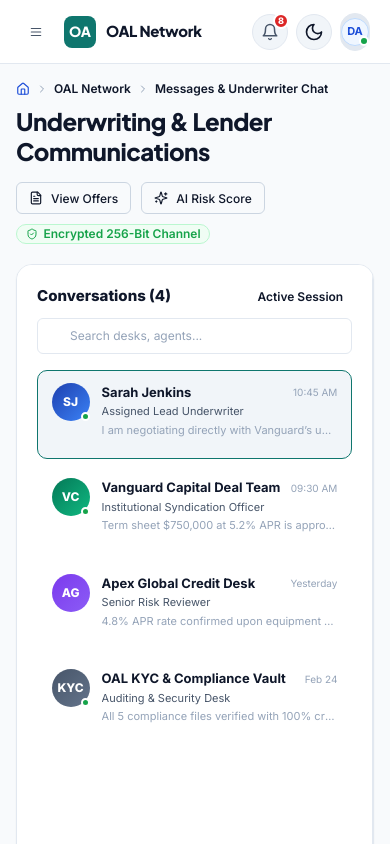
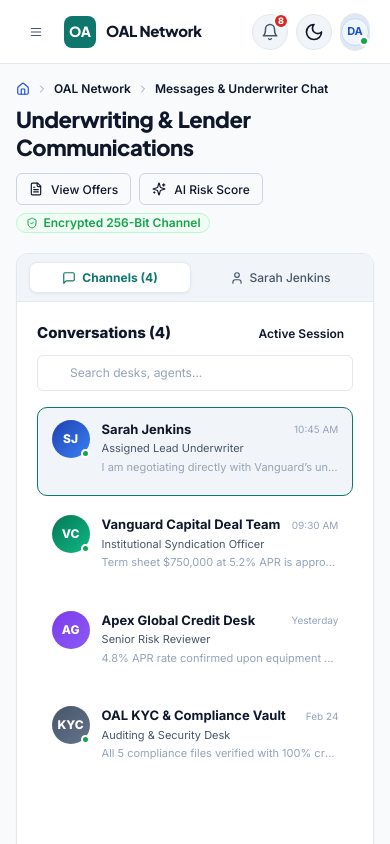
Before and after one commit to AKRITIKUSHWAHA/CRM, a React (Vite) app: page /oal/borrower/messages in a window 390 px wide. Built offline with nearby package versions, Linux system fonts and the light colour scheme; the HTML template or start-up script is replaced by a standard one.

Commit message:
fix(messages): make messaging portal 100% mobile responsive with channels toggle and back button

```diff
--- a/src/pages/oal/borrower/OalBorrowerMessages.jsx
+++ b/src/pages/oal/borrower/OalBorrowerMessages.jsx
@@ -122,20 +122,21 @@ export const OalBorrowerMessages = () => {
   return (
     <div className="flex flex-col gap-5" style={{ maxWidth: '1400px', margin: '0 auto', width: '100%', boxSizing: 'border-box' }}>
       {/* 1. Systematic Top Header Row */}
-      <div className="flex flex-col md:flex-row md:items-center justify-between gap-4">
+      <div className="flex flex-col sm:flex-row sm:items-center justify-between gap-3">
         <div>
           <Breadcrumb items={[{ label: 'OAL Network' }, { label: 'Messages & Underwriter Chat' }]} />
-          <h1 style={{ fontSize: '24px', fontWeight: 800, margin: '0.25rem 0 0 0', color: 'var(--text-primary)', letterSpacing: '-0.02em' }}>
+          <h1 style={{ fontSize: '22px', fontWeight: 800, margin: '0.25rem 0 0 0', color: 'var(--text-primary)', letterSpacing: '-0.02em' }}>
             Underwriting & Lender Communications
           </h1>
         </div>
 
-        <div className="flex items-center gap-2.5 flex-wrap">
+        <div className="flex items-center gap-2 flex-wrap">
           <Button
             variant="outline"
             size="sm"
             icon={FileText}
             onClick={() => navigate('/oal/borrower/offers')}
+            style={{ fontSize: '12px' }}
           >
             View Offers
           </Button>
@@ -145,11 +146,12 @@ export const OalBorrowerMessages = () => {
             size="sm"
             icon={Sparkles}
             onClick={() => navigate('/oal/borrower/score')}
+            style={{ fontSize: '12px' }}
           >
             AI Risk Score
           </Button>
 
-          <Badge variant="success" icon={ShieldCheck}>
+          <Badge variant="success" icon={ShieldCheck} style={{ fontSize: '11px' }}>
             Encrypted 256-Bit Channel
           </Badge>
         </div>
@@ -169,6 +171,67 @@ export const OalBorrowerMessages = () => {
         }}
         className="chat-master-grid"
       >
+        {/* Mobile Switcher Tab Bar: Visible on mobile screens <= 860px */}
+        <div
+          className="chat-mobile-toggle-bar"
+          style={{
+            padding: '0.5rem 0.75rem',
+            borderBottom: '1px solid var(--border)',
+            backgroundColor: 'var(--surface-secondary)',
+            gap: '0.5rem',
+            width: '100%',
+            boxSizing: 'border-box',
+          }}
+        >
+          <button
+            type="button"
+            onClick={() => setShowMobileChat(false)}
+            style={{
+              flex: 1,
+              padding: '7px 10px',
+              borderRadius: '8px',
+              fontSize: '12px',
+              fontWeight: !showMobileChat ? 700 : 500,
+              backgroundColor: !showMobileChat ? 'var(--surface)' : 'transparent',
+              color: !showMobileChat ? 'var(--accent)' : 'var(--text-secondary)',
+              border: `1px solid ${!showMobileChat ? 'var(--border)' : 'transparent'}`,
+              cursor: 'pointer',
+              display: 'flex',
+              alignItems: 'center',
+              justifyContent: 'center',
+              gap: '6px',
+              boxShadow: !showMobileChat ? '0 1px 3px rgba(0,0,0,0.06)' : 'none',
+            }}
+          >
+            <MessageSquare size={14} />
+            <span>Channels ({contacts.length})</span>
+          </button>
+
+          <button
+            type="button"
+            onClick={() => setShowMobileChat(true)}
+            style={{
+              flex: 1,
+              padding: '7px 10px',
+              borderRadius: '8px',
+              fontSize: '12px',
+              fontWeight: showMobileChat ? 700 : 500,
+              backgroundColor: showMobileChat ? 'var(--surface)' : 'transparent',
+              color: showMobileChat ? 'var(--accent)' : 'var(--text-secondary)',
+              border: `1px solid ${showMobileChat ? 'var(--border)' : 'transparent'}`,
+              cursor: 'pointer',
+              display: 'flex',
+              alignItems: 'center',
+              justifyContent: 'center',
+              gap: '6px',
+              boxShadow: showMobileChat ? '0 1px 3px rgba(0,0,0,0.06)' : 'none',
+            }}
+          >
+            <User size={14} />
+            <span className="truncate">{activeContact.name}</span>
+          </button>
+        </div>
+
         {/* LEFT PANEL: Contacts / Chat Participants */}
         <div
           style={{
@@ -180,6 +243,7 @@ export const OalBorrowerMessages = () => {
             overflow: 'hidden',
             borderRight: '1px solid var(--border)',
             backgroundColor: 'var(--surface)',
+            boxSizing: 'border-box',
           }}
           className={`chat-panel-left ${showMobileChat ? 'mobile-hide' : ''}`}
         >
@@ -350,25 +414,29 @@ export const OalBorrowerMessages = () => {
               backgroundColor: 'var(--surface)',
             }}
           >
-            <div className="flex items-center gap-3 min-w-0">
-              {/* Mobile Back Button - visible only on mobile screens */}
+            <div className="flex items-center gap-2.5 min-w-0">
+              {/* Mobile Back Button - visible only on mobile screens <= 860px */}
               <button
                 type="button"
                 onClick={() => setShowMobileChat(false)}
                 className="chat-back-btn"
                 style={{
-                  background: 'none',
-                  border: 'none',
-                  padding: '4px',
+                  backgroundColor: 'var(--surface-secondary)',
+                  border: '1px solid var(--border)',
+                  borderRadius: '8px',
+                  padding: '6px 9px',
                   cursor: 'pointer',
                   color: 'var(--text-primary)',
                   alignItems: 'center',
-                  justifyContent: 'center',
-                  marginRight: '2px',
+                  gap: '4px',
+                  fontSize: '11.5px',
+                  fontWeight: 700,
+                  flexShrink: 0,
                 }}
                 title="Back to Conversations"
               >
-                <ArrowLeft size={18} />
+                <ArrowLeft size={15} />
+                <span>Channels</span>
               </button>
 
               <div style={{ position: 'relative', flexShrink: 0 }}>
--- a/src/styles/responsive.css
+++ b/src/styles/responsive.css
@@ -110,18 +110,49 @@ html, body, #root, .app-layout, .main-content {
   display: none !important;
 }
 
+.chat-mobile-toggle-bar {
+  display: none !important;
+}
+
 @media (max-width: 860px) {
   .chat-master-grid {
-    grid-template-columns: minmax(0, 1fr) !important;
+    display: flex !important;
+    flex-direction: column !important;
+    min-height: calc(100vh - 220px) !important;
+    border-radius: 12px !important;
   }
   .chat-back-btn {
     display: inline-flex !important;
   }
+  .chat-mobile-toggle-bar {
+    display: flex !important;
+  }
+  .chat-panel-left {
+    width: 100% !important;
+    border-right: none !important;
+    display: flex !important;
+  }
   .chat-panel-left.mobile-hide {
     display: none !important;
   }
+  .chat-panel-right {
+    width: 100% !important;
+    display: flex !important;
+  }
   .chat-panel-right.mobile-hide {
     display: none !important;
+  }
+}
+
+@media (min-width: 861px) {
+  .chat-mobile-toggle-bar {
+    display: none !important;
+  }
+  .chat-panel-left {
+    display: flex !important;
+  }
+  .chat-panel-right {
+    display: flex !important;
   }
 }
 
```
